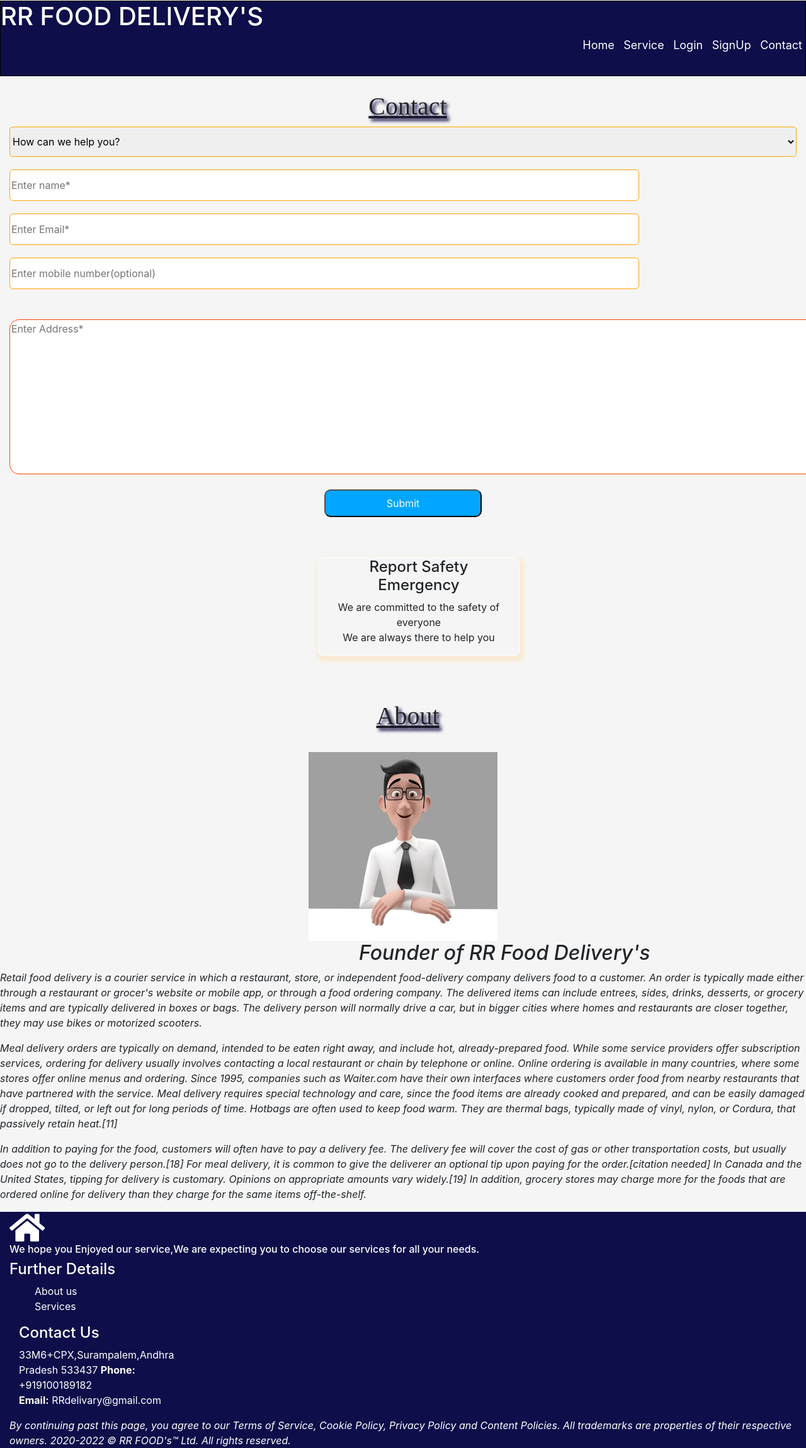
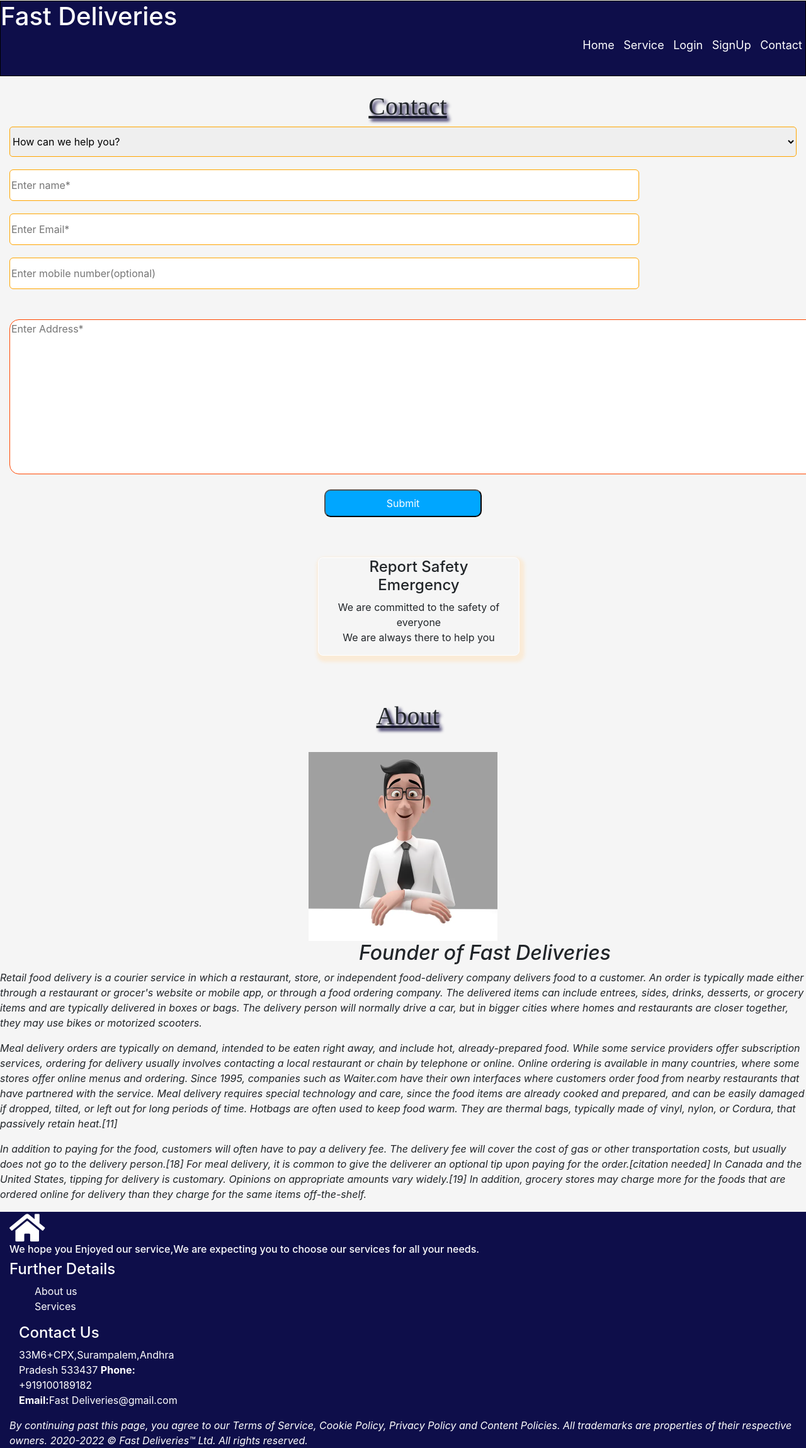
Before and after one commit to Bandi-stack/Food_delivery, a plain HTML site: page about.html in a window 1280 px wide. Shown: the top 2299 px of the page at 63% size. Drawn offline with nearby package versions, Linux system fonts and the light colour scheme; files whose address does not match are found by name.

Commit message:
Update about.html

```diff
--- a/about.html
+++ b/about.html
@@ -15,7 +15,7 @@
 
 
         <a href="index.html" class="onhover">
-          <h1 >        RR FOOD DELIVERY'S</h1>
+          <h1 >       Fast Deliveries </h1>
       </a>
 
               <div id="nav"><nav>
@@ -71,7 +71,7 @@
         <h1 id="headdeco" style="margin-left:15px">About</h1>
         <div id="content">
             <center><img src="images/ceo.jpg" id="ceoimg" alt="error in loading"></center>
-            <h2 id="ceotxt"><i>Founder of RR Food Delivery's</i></h2>
+            <h2 id="ceotxt"><i>Founder of Fast Deliveries</i></h2>
             <p>
             <i>Retail food delivery is a courier service in which a restaurant, store, or independent food-delivery company delivers food to a customer. An order is typically made either through a restaurant or grocer's website or mobile app, or through a food ordering company. The delivered items can include entrees, sides, drinks, desserts, or grocery items and are typically delivered in boxes or bags. The delivery person will normally drive a car, but in bigger cities where homes and restaurants are closer together, they may use bikes or motorized scooters.</i>
             </p>
@@ -108,12 +108,12 @@
               <p>
                 33M6+CPX,Surampalem,Andhra Pradesh 533437
                 <strong>Phone:</strong> +919100189182 <br>
-                <strong>Email:</strong> RRdelivary@gmail.com
+                <strong>Email:</strong>Fast Deliveries@gmail.com
               </p>
 
             </div>
           <div class="copyright">
-            <i>By continuing past this page, you agree to our Terms of Service, Cookie Policy, Privacy Policy and Content Policies. All trademarks are properties of their respective owners. 2020-2022 &#169; RR FOOD's™ Ltd. All rights reserved.</i>
+            <i>By continuing past this page, you agree to our Terms of Service, Cookie Policy, Privacy Policy and Content Policies. All trademarks are properties of their respective owners. 2020-2022 &#169; Fast Deliveries™ Ltd. All rights reserved.</i>
 
         </div>
         </div>
```
